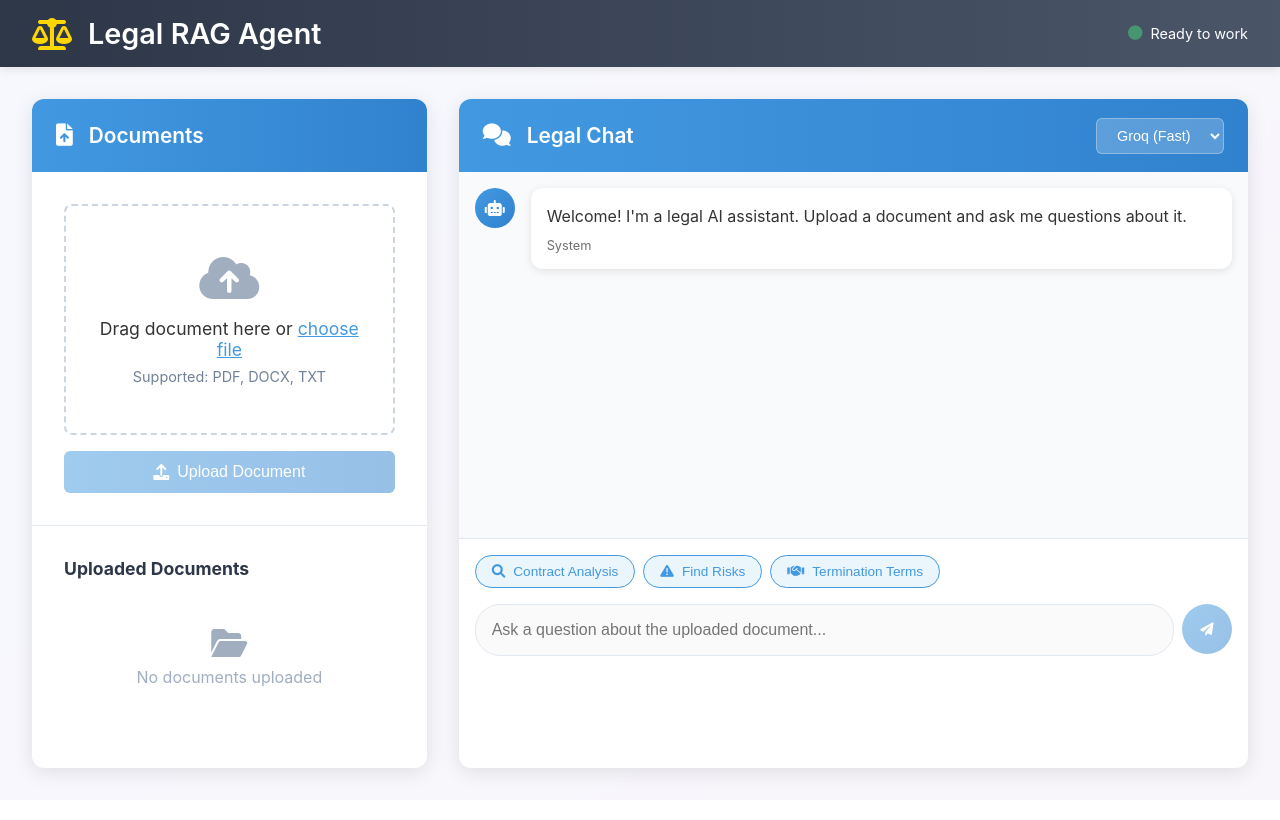
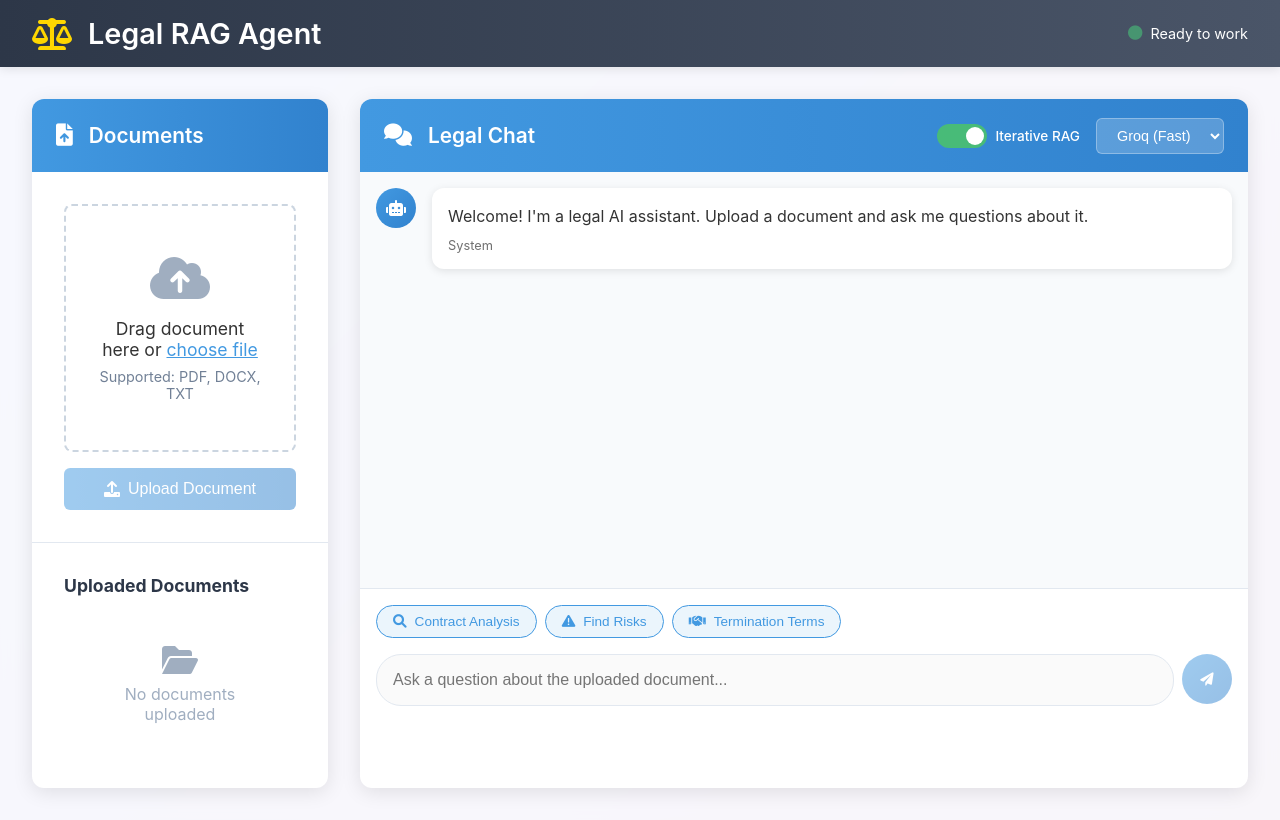
Before and after one commit to 0x216/hackatchon-vibecoding-backend, a FastAPI app: page / in a window 1280 px wide. Before the commit the page ends 782 px from the top, so only its background shows below. Run offline with FastAPI, Linux system fonts and the light colour scheme; data that the repository does not hold is empty; some libraries are stand-ins or nearby versions.

Commit message:
better visuals

```diff
--- a/app/static/index.html
+++ b/app/static/index.html
@@ -5,6 +5,7 @@
     <meta name="viewport" content="width=device-width, initial-scale=1.0">
     <title>Legal RAG Agent - AI Legal Assistant</title>
     <link href="https://cdnjs.cloudflare.com/ajax/libs/font-awesome/6.0.0/css/all.min.css" rel="stylesheet">
+    <link href="https://cdnjs.cloudflare.com/ajax/libs/highlight.js/11.9.0/styles/github.min.css" rel="stylesheet">
     <link href="/static/styles.css" rel="stylesheet">
 </head>
 <body>
@@ -68,12 +69,21 @@
                 <div class="panel-header">
                     <i class="fas fa-comments"></i>
                     <h2>Legal Chat</h2>
+                    <div class="controls">
+                        <div class="rag-toggle">
+                            <label class="toggle-switch">
+                                <input type="checkbox" id="ragToggle" checked>
+                                <span class="toggle-slider"></span>
+                            </label>
+                            <span class="toggle-label">Iterative RAG</span>
+                        </div>
                         <div class="llm-selector">
                             <select id="llmProvider">
                                 <option value="groq">Groq (Fast)</option>
                                 <option value="openai">OpenAI</option>
                                 <option value="mock">Test Mode</option>
                             </select>
+                        </div>
                     </div>
                 </div>
 
@@ -128,6 +138,8 @@
         <div class="toast-container" id="toastContainer"></div>
     </div>
 
+    <script src="https://cdnjs.cloudflare.com/ajax/libs/marked/9.1.6/marked.min.js"></script>
+    <script src="https://cdnjs.cloudflare.com/ajax/libs/highlight.js/11.9.0/highlight.min.js"></script>
     <script src="/static/script.js"></script>
 </body>
 </html>
--- a/app/static/script.js
+++ b/app/static/script.js
@@ -24,6 +24,7 @@ class LegalRAGApp {
         this.messageInput = document.getElementById('messageInput');
         this.sendBtn = document.getElementById('sendBtn');
         this.llmSelector = document.getElementById('llmProvider');
+        this.ragToggle = document.getElementById('ragToggle');
 
         // UI elements
         this.loadingOverlay = document.getElementById('loadingOverlay');
@@ -394,7 +395,9 @@ class LegalRAGApp {
                     message: message,
                     session_id: this.currentSessionId,
                     llm_provider: this.llmProvider,
-                    document_ids: this.selectedDocuments ? this.selectedDocuments.map(doc => doc.id) : []
+                    document_ids: this.selectedDocuments ? this.selectedDocuments.map(doc => doc.id) : [],
+                    use_iterative_rag: this.ragToggle.checked,
+                    max_iterations: 3
                 })
             });
 
@@ -443,14 +446,54 @@ class LegalRAGApp {
 
         let metadataHtml = '';
         if (metadata && metadata.model_used) {
+            const ragInfo = metadata.rag_approach ?
+                `<span class="rag-info ${metadata.rag_approach}">
+                    <i class="fas fa-${metadata.rag_approach === 'iterative' ? 'sync' : 'search'}"></i>
+                    ${metadata.rag_approach} RAG
+                    ${metadata.iterations_used ? ` (${metadata.iterations_used} iter)` : ''}
+                </span>` : '';
+
             metadataHtml = `
                 <div class="message-time">
                     ${time} • ${metadata.model_used}
                     ${metadata.usage ? ` • ${metadata.usage.total_tokens} tokens` : ''}
+                    ${ragInfo}
                 </div>
             `;
         } else {
             metadataHtml = `<div class="message-time">${time}</div>`;
+        }
+
+        // Process content as markdown for bot messages
+        let processedContent = content;
+        if (type === 'bot' && !isError) {
+            try {
+                // Configure marked with syntax highlighting
+                if (typeof marked !== 'undefined') {
+                    marked.setOptions({
+                        highlight: function(code, lang) {
+                            if (typeof hljs !== 'undefined' && lang && hljs.getLanguage(lang)) {
+                                try {
+                                    return hljs.highlight(code, { language: lang }).value;
+                                } catch (__) {}
+                            }
+                            return code;
+                        },
+                        breaks: true,
+                        gfm: true
+                    });
+                    processedContent = `<div class="markdown-content">${marked.parse(content)}</div>`;
+                } else {
+                    // Fallback: at least handle line breaks
+                    processedContent = `<div class="markdown-content">${content.replace(/\n/g, '<br>')}</div>`;
+                }
+            } catch (e) {
+                // Fallback to plain text with line breaks
+                processedContent = `<div class="markdown-content">${content.replace(/\n/g, '<br>')}</div>`;
+            }
+        } else {
+            // For user messages, just handle line breaks
+            processedContent = content.replace(/\n/g, '<br>');
         }
 
         messageDiv.innerHTML = `
@@ -458,7 +501,7 @@ class LegalRAGApp {
                 <i class="fas fa-${type === 'user' ? 'user' : 'robot'}"></i>
             </div>
             <div class="message-content ${isError ? 'error' : ''}">
-                <p>${content}</p>
+                ${type === 'bot' && !isError ? processedContent : `<p>${processedContent}</p>`}
                 ${sourcesHtml}
                 ${metadataHtml}
             </div>
--- a/app/static/styles.css
+++ b/app/static/styles.css
@@ -72,7 +72,7 @@ body {
 /* Main Layout */
 .main {
     display: grid;
-    grid-template-columns: 1fr 2fr;
+    grid-template-columns: 1fr 3fr;
     gap: 2rem;
     padding: 2rem;
     flex: 1;
@@ -106,12 +106,77 @@ body {
     font-size: 1.4rem;
 }
 
-/* LLM Selector */
-.llm-selector {
+/* Controls */
+.controls {
     position: absolute;
     right: 1.5rem;
     top: 50%;
     transform: translateY(-50%);
+    display: flex;
+    align-items: center;
+    gap: 1rem;
+}
+
+/* RAG Toggle */
+.rag-toggle {
+    display: flex;
+    align-items: center;
+    gap: 0.5rem;
+}
+
+.toggle-label {
+    color: white;
+    font-size: 0.85rem;
+    font-weight: 500;
+}
+
+.toggle-switch {
+    position: relative;
+    display: inline-block;
+    width: 50px;
+    height: 24px;
+}
+
+.toggle-switch input {
+    opacity: 0;
+    width: 0;
+    height: 0;
+}
+
+.toggle-slider {
+    position: absolute;
+    cursor: pointer;
+    top: 0;
+    left: 0;
+    right: 0;
+    bottom: 0;
+    background-color: rgba(255, 255, 255, 0.3);
+    transition: 0.3s;
+    border-radius: 24px;
+}
+
+.toggle-slider:before {
+    position: absolute;
+    content: "";
+    height: 18px;
+    width: 18px;
+    left: 3px;
+    bottom: 3px;
+    background-color: white;
+    transition: 0.3s;
+    border-radius: 50%;
+}
+
+input:checked + .toggle-slider {
+    background-color: #48bb78;
+}
+
+input:checked + .toggle-slider:before {
+    transform: translateX(26px);
+}
+
+/* LLM Selector */
+.llm-selector {
 }
 
 .llm-selector select {
@@ -331,9 +396,30 @@ body {
 
 /* Chat Interface */
 .chat-container {
-    height: calc(100vh - 300px);
+    height: calc(100vh - 250px);
     display: flex;
     flex-direction: column;
+}
+
+/* RAG Approach Indicator */
+.rag-info {
+    background: linear-gradient(135deg, #667eea 0%, #764ba2 100%);
+    color: white;
+    padding: 0.4em 0.8em;
+    border-radius: 12px;
+    font-size: 0.75rem;
+    display: inline-flex;
+    align-items: center;
+    gap: 0.3em;
+    margin-left: 0.5em;
+}
+
+.rag-info.iterative {
+    background: linear-gradient(135deg, #48bb78 0%, #38a169 100%);
+}
+
+.rag-info.traditional {
+    background: linear-gradient(135deg, #4299e1 0%, #3182ce 100%);
 }
 
 .chat-messages {
@@ -394,9 +480,153 @@ body {
     color: white;
 }
 
+.user-message .message-content .markdown-content {
+    color: white;
+}
+
+.user-message .message-content .markdown-content h1,
+.user-message .message-content .markdown-content h2,
+.user-message .message-content .markdown-content h3,
+.user-message .message-content .markdown-content h4,
+.user-message .message-content .markdown-content h5,
+.user-message .message-content .markdown-content h6 {
+    color: white;
+}
+
+.user-message .message-content .markdown-content code {
+    background: rgba(255, 255, 255, 0.2);
+    color: white;
+}
+
+.user-message .message-content .markdown-content pre {
+    background: rgba(255, 255, 255, 0.1);
+    border: 1px solid rgba(255, 255, 255, 0.2);
+}
+
+.user-message .message-content .markdown-content blockquote {
+    border-left: 4px solid rgba(255, 255, 255, 0.5);
+    background: rgba(255, 255, 255, 0.1);
+}
+
 .message-content p {
     margin-bottom: 0.5rem;
     line-height: 1.6;
+    white-space: pre-wrap;
+    word-wrap: break-word;
+}
+
+/* Enhanced Markdown Support */
+.message-content .markdown-content {
+    line-height: 1.7;
+    color: #2d3748;
+    font-size: 15px;
+}
+
+.message-content .markdown-content h1,
+.message-content .markdown-content h2,
+.message-content .markdown-content h3,
+.message-content .markdown-content h4,
+.message-content .markdown-content h5,
+.message-content .markdown-content h6 {
+    margin: 1.2em 0 0.6em 0;
+    font-weight: 600;
+    color: #1a202c;
+}
+
+.message-content .markdown-content h1 { font-size: 1.4em; }
+.message-content .markdown-content h2 { font-size: 1.3em; }
+.message-content .markdown-content h3 { font-size: 1.2em; }
+.message-content .markdown-content h4 { font-size: 1.1em; }
+
+.message-content .markdown-content p {
+    margin: 0.8em 0;
+    white-space: pre-wrap;
+    word-wrap: break-word;
+}
+
+.message-content .markdown-content ul,
+.message-content .markdown-content ol {
+    margin: 0.8em 0;
+    padding-left: 1.5em;
+}
+
+.message-content .markdown-content li {
+    margin: 0.4em 0;
+    line-height: 1.6;
+}
+
+.message-content .markdown-content blockquote {
+    border-left: 4px solid #4299e1;
+    background: #f7fafc;
+    margin: 1em 0;
+    padding: 0.8em 1.2em;
+    border-radius: 0 4px 4px 0;
+    font-style: italic;
+}
+
+.message-content .markdown-content code {
+    background: #f1f5f9;
+    padding: 0.2em 0.4em;
+    border-radius: 3px;
+    font-family: 'Consolas', 'Monaco', 'Courier New', monospace;
+    font-size: 0.9em;
+    color: #e53e3e;
+}
+
+.message-content .markdown-content pre {
+    background: #f8fafc;
+    border: 1px solid #e2e8f0;
+    border-radius: 6px;
+    padding: 1em;
+    margin: 1em 0;
+    overflow-x: auto;
+    font-family: 'Consolas', 'Monaco', 'Courier New', monospace;
+    font-size: 0.9em;
+    line-height: 1.4;
+}
+
+.message-content .markdown-content pre code {
+    background: none;
+    padding: 0;
+    color: inherit;
+}
+
+.message-content .markdown-content table {
+    border-collapse: collapse;
+    width: 100%;
+    margin: 1em 0;
+    font-size: 0.9em;
+}
+
+.message-content .markdown-content th,
+.message-content .markdown-content td {
+    border: 1px solid #e2e8f0;
+    padding: 0.6em 0.8em;
+    text-align: left;
+}
+
+.message-content .markdown-content th {
+    background: #f7fafc;
+    font-weight: 600;
+}
+
+.message-content .markdown-content strong {
+    font-weight: 600;
+    color: #1a202c;
+}
+
+.message-content .markdown-content em {
+    font-style: italic;
+    color: #4a5568;
+}
+
+.message-content .markdown-content a {
+    color: #4299e1;
+    text-decoration: underline;
+}
+
+.message-content .markdown-content a:hover {
+    color: #3182ce;
 }
 
 .message-time {
```
Lines whose indentation alone changed are shown as unchanged.
